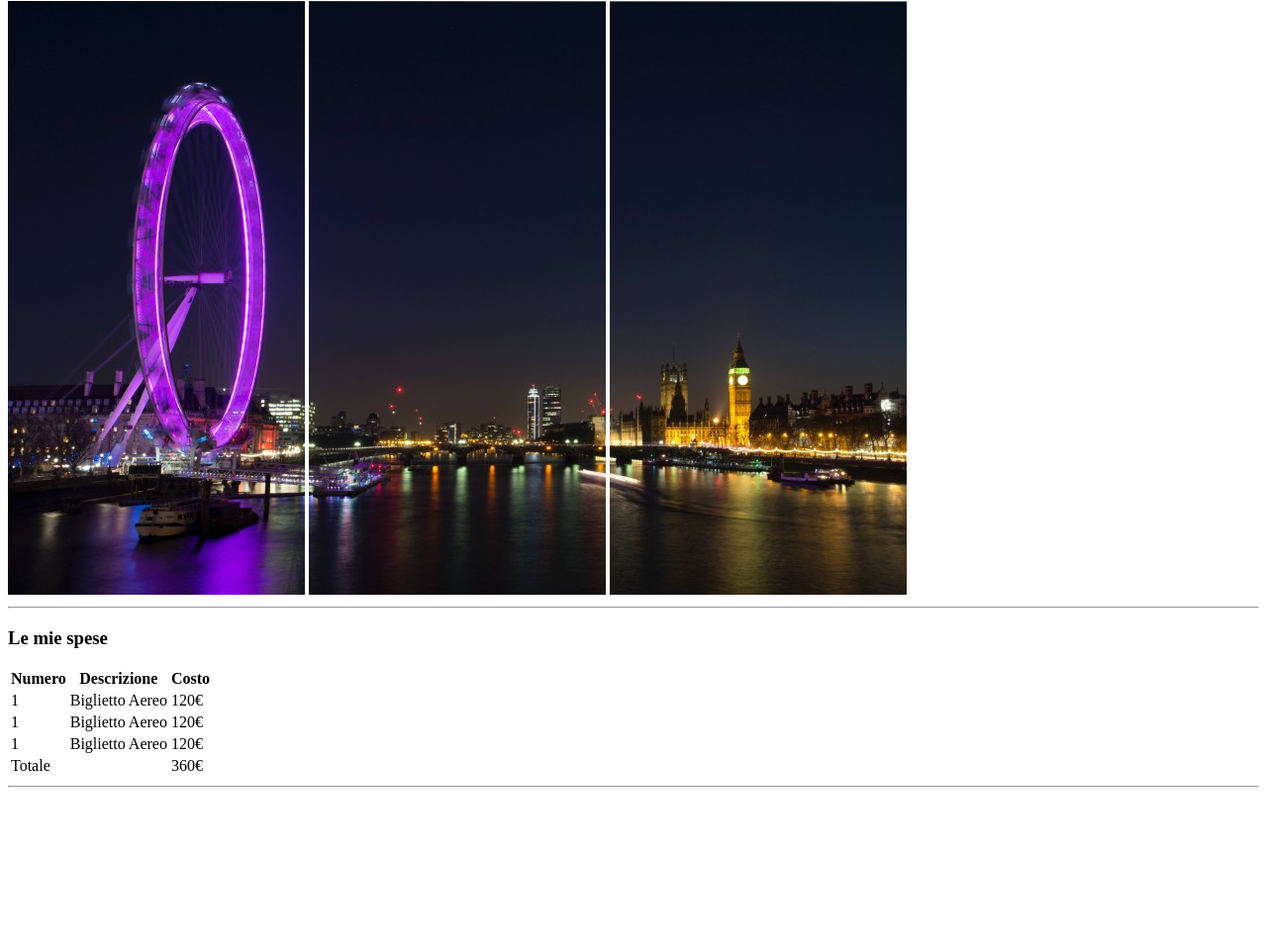
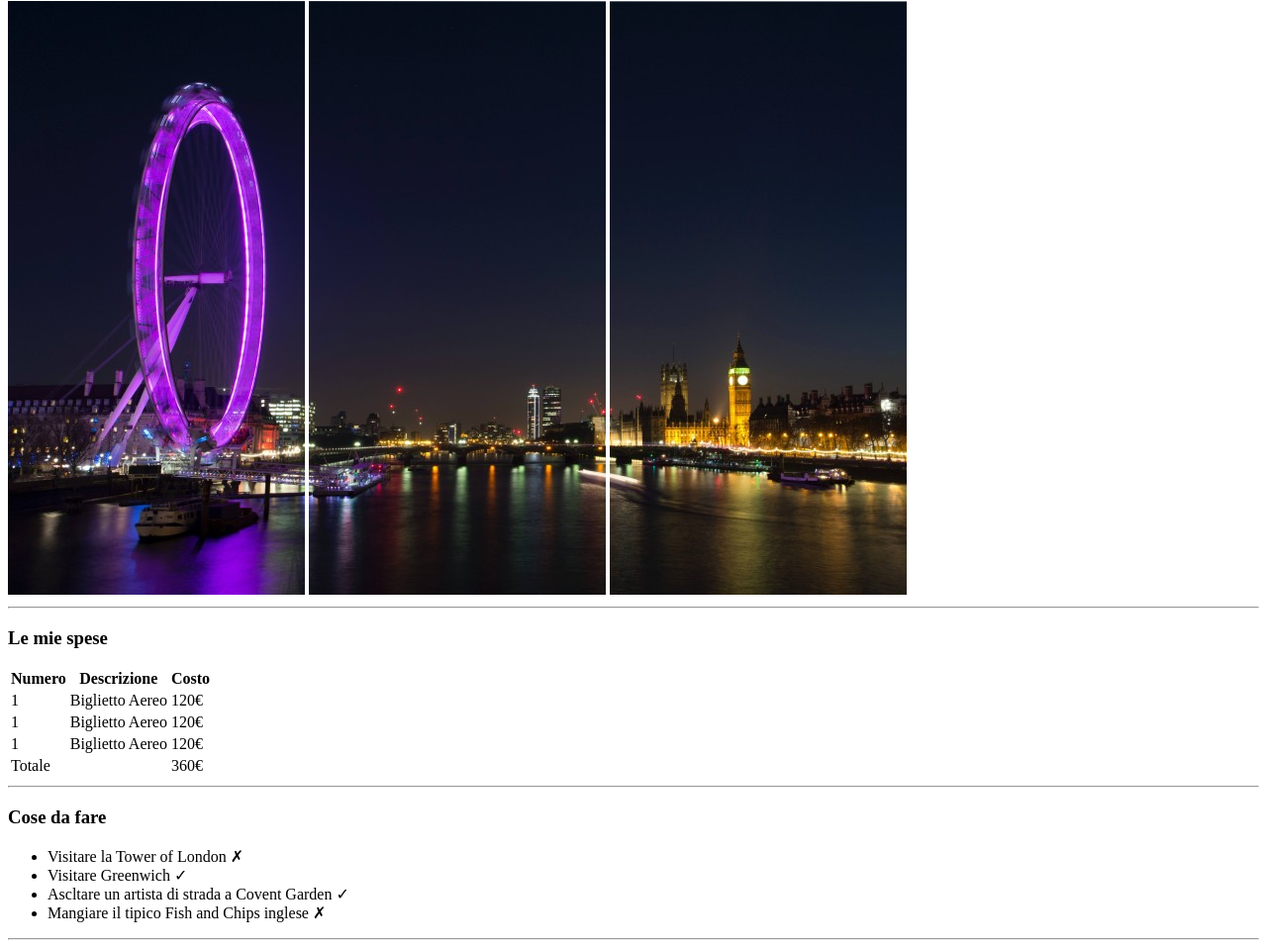
Before and after one commit to AsiaDeMartino/html-london-trip, a plain HTML site: page index.html in a window 1280 px wide. Shown: the part 79-1037 px from the top of the page at 99% size. Before the commit the page ends 883 px from the top, so only its background shows below. Drawn offline with Linux system fonts and the light colour scheme.

Commit message:
aggiunte "cose da fare"

```diff
--- a/index.html
+++ b/index.html
@@ -47,6 +47,13 @@
       </tfoot>
     </table>
     <hr>
-
+    <h3>Cose da fare</h3>
+        <ul>
+            <li>Visitare la Tower of London &#10007;</li>
+            <li>Visitare Greenwich &#10003;</li>
+            <li>Ascltare un artista di strada a Covent Garden &#10003;</li>
+            <li>Mangiare il tipico Fish and Chips inglese &#10007;</li>
+        </ul>
+        <hr>
 </body>
 </html>
```
